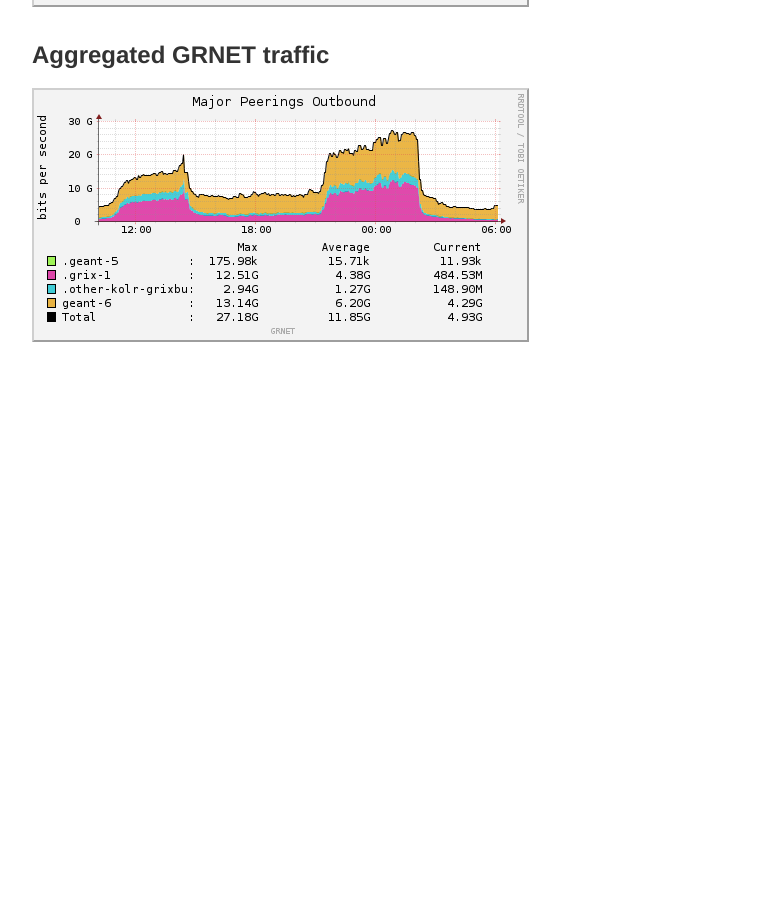
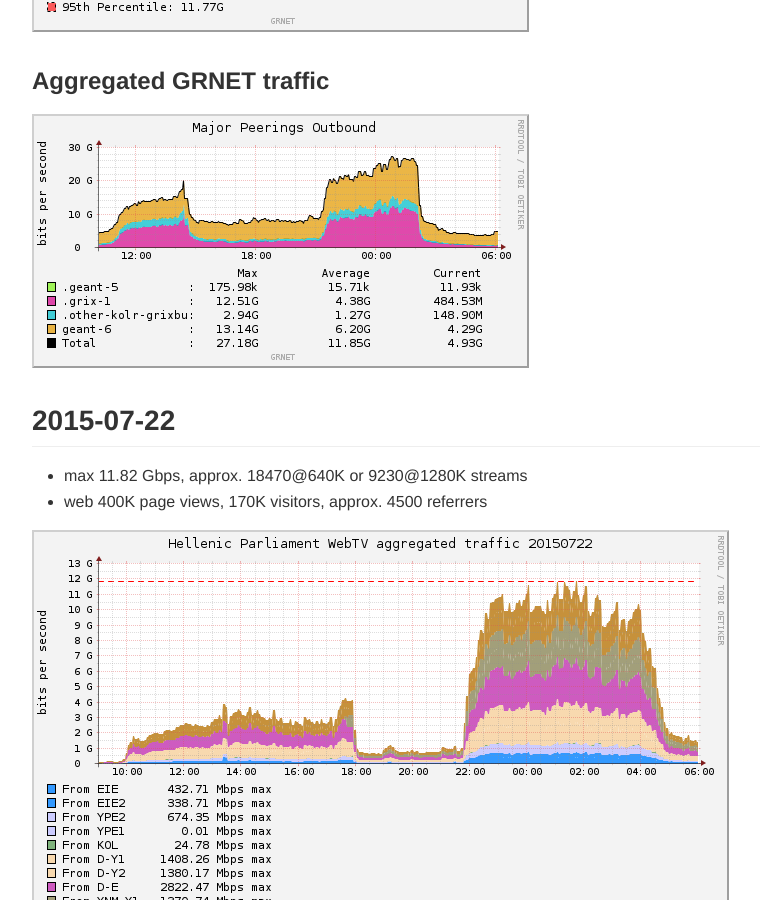
Before and after one commit to zmousm/parltv-bursts, a Jekyll site: the page built from index.md, in a window 1280 px wide and 900 px high, scrolled down 95588 px. Shown: the whole window, without its empty margins (213-973 px from the left). Built offline with Jekyll 4.4.1, drawn with Linux system fonts in a browser that asks for light colours; Markdown is read by kramdown in place of the engine named in the settings; before the commit the page ends 95976 px from its top, so only the background shows below that; some of the changed text lies outside the part shown.

Commit message:
Add 2015-07-22

```diff
--- a/index.md
+++ b/index.md
@@ -44,6 +44,7 @@ layout: index
 1. [2015-06-27](#2015-06-27)
 1. [2015-07-10](#2015-07-10)
 1. [2015-07-15](#2015-07-15)
+1. [2015-07-22](#2015-07-22)
 
 ## 2012-10-30
 * max 1K streams, 550 Mbps
@@ -521,3 +522,29 @@ layout: index
 ![20150715_geant](graphs/parltv_20150715_geant.png)
 ### Aggregated GRNET traffic
 ![20150715_major_peerings_aggregate](graphs/parltv_20150715_major_peerings_outbound.png)
+
+## 2015-07-22
+* max 11.82 Gbps, approx. 18470@640K or 9230@1280K streams
+* web 400K page views, 170K visitors, approx. 4500 referrers
+
+![20150722_snmp](graphs/parltv_20150722_snmp.png)
+![20150722_munin_detail](graphs/parltv_20150722_dc.png)
+![20150722_munin_detail](graphs/parltv_20150722_detail.png)
+### HTTP traffic
+![20150722_graphite_proto](graphs/parltv_20150722_g-aggr-proto.png)
+![20150722_graphite_af](graphs/parltv_20150722_g-aggr-af.png)
+![20150722_graphite_svariant](graphs/parltv_20150722_g-aggr-svariant.png)
+![20150722_graphite_sproto](graphs/parltv_20150722_g-aggr-sproto.png)
+![20150722_graphite_workers](graphs/parltv_20150722_g-workers-traffic.png)
+![20150722_graphite_reqs-hit](graphs/parltv_20150722_g-aggr-reqs-hit.png)
+![20150722_graphite_reqs-miss](graphs/parltv_20150722_g-aggr-reqs-miss.png)
+![20150722_graphite_workers_resp_time_ipv4](graphs/parltv_20150722_g-workers-resp_time-ipv4.png)
+![20150722_graphite_workers_resp_time_ipv6](graphs/parltv_20150722_g-workers-resp_time-ipv6.png)
+![20150722_graphite_totalhttp](graphs/parltv_20150722_g-aggr-traffic.png)
+![20150722_graphite_workers_err_40x](graphs/parltv_20150722_g-workers-err-40x.png)
+![20150722_graphite_workers_err_50x](graphs/parltv_20150722_g-workers-err-50x.png)
+### GR-IX traffic
+#####GRNET
+![20150722_grix_grnet](graphs/parltv_20150722_grix-grnet.png)
+#####Aggregate
+![20150722_grix_total](graphs/parltv_20150722_grix-total.png)
```
Also changed, not shown: graphs/parltv_20150722_dc.png (added), graphs/parltv_20150722_detail.png (added), graphs/parltv_20150722_g-aggr-af.png (added), graphs/parltv_20150722_g-aggr-proto.png (added), graphs/parltv_20150722_g-aggr-reqs-hit.png (added), graphs/parltv_20150722_g-aggr-reqs-miss.png (added), graphs/parltv_20150722_g-aggr-sproto.png (added), graphs/parltv_20150722_g-aggr-svariant.png (added), graphs/parltv_20150722_g-aggr-traffic.png (added), graphs/parltv_20150722_g-workers-err-40x.png (added), graphs/parltv_20150722_g-workers-err-50x.png (added), graphs/parltv_20150722_g-workers-resp_time-ipv4.png (added), graphs/parltv_20150722_g-workers-resp_time-ipv6.png (added), graphs/parltv_20150722_g-workers-traffic.png (added), 3 more files.
